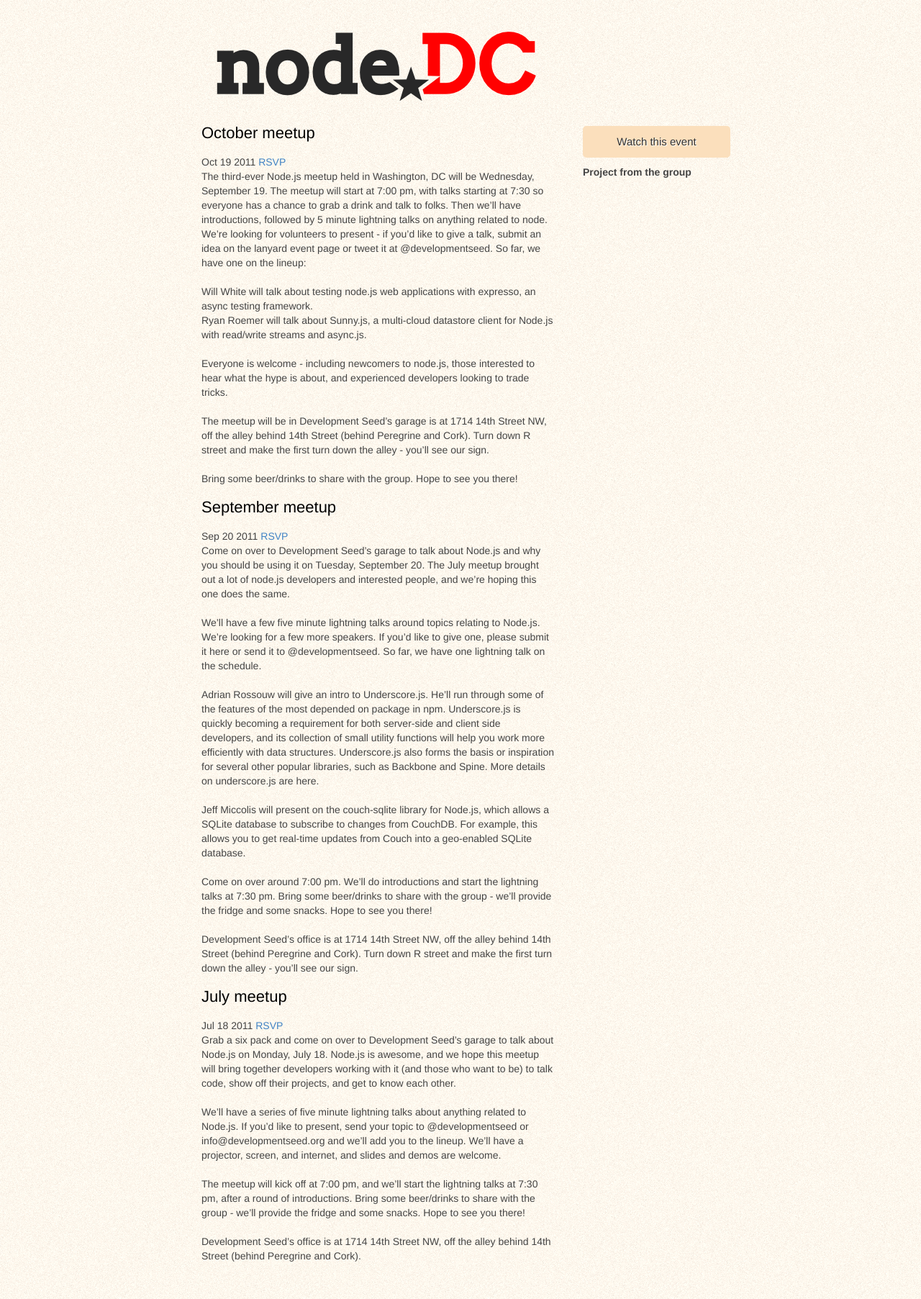
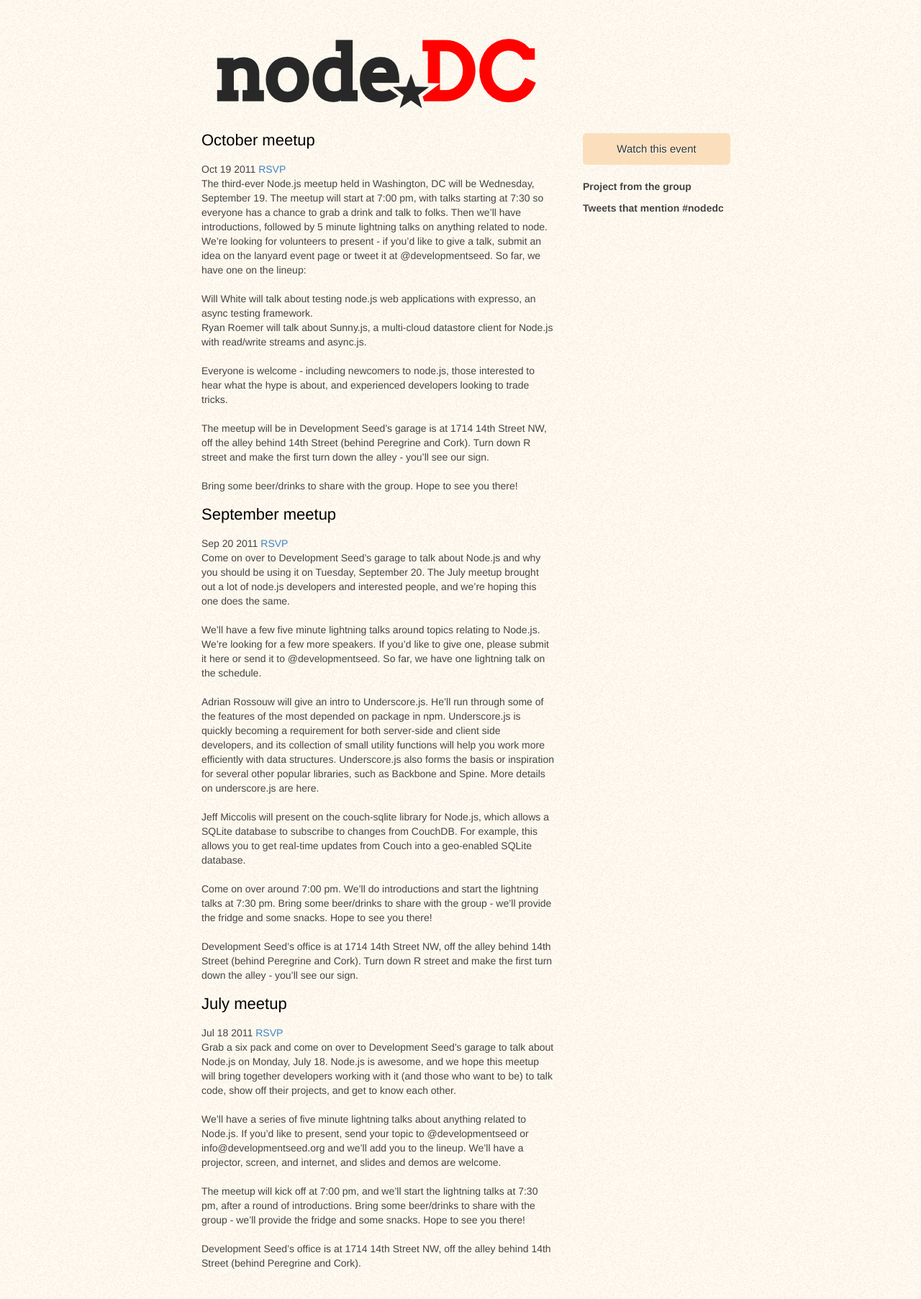
Before and after one commit to NodeDC/nodedc.github.com, a Jekyll site: the page built from index.html, in a window 1280 px wide. Shown: the whole page at 72% size. Built offline with Jekyll 4.4.1, drawn with Linux system fonts in a browser that asks for light colours; some web fonts are replaced.

Commit message:
Slightly better twitter styles.

```diff
--- a/_layouts/default.html
+++ b/_layouts/default.html
@@ -27,10 +27,11 @@
       </div>
 
       <div class='followers clearfix'></div>
-      <div class='tweets clearfix'></div>
       <h2>Project from the group</h2>
       <div class='follower-project clearfix'>
       </div>
+      <h2>Tweets that mention {{site.hashtag}}</h2>
+      <div class='tweets clearfix'></div>
     </aside>
     <div id='main'>
       <header>
--- a/site.css
+++ b/site.css
@@ -41,6 +41,8 @@
 #content {
   padding:0px 20px 20px;
   }
+
+h1, h2 { margin-top:10px; }
 
 .prose h1,
 .prose h2 {
```
